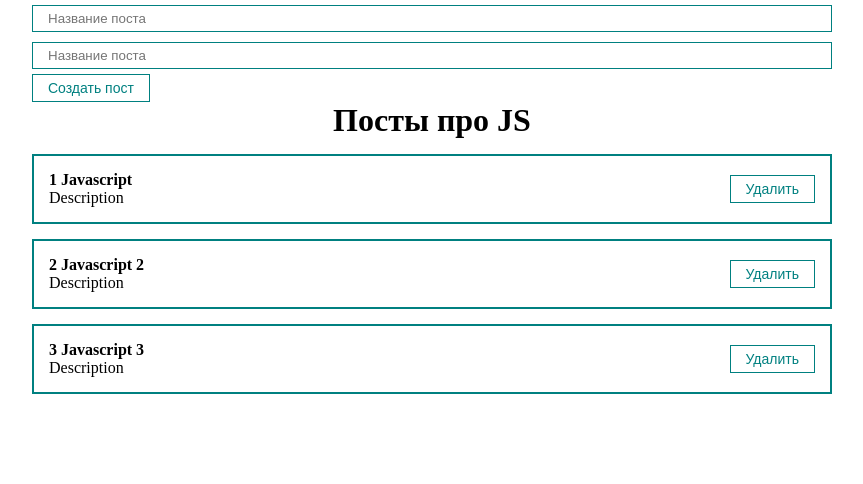
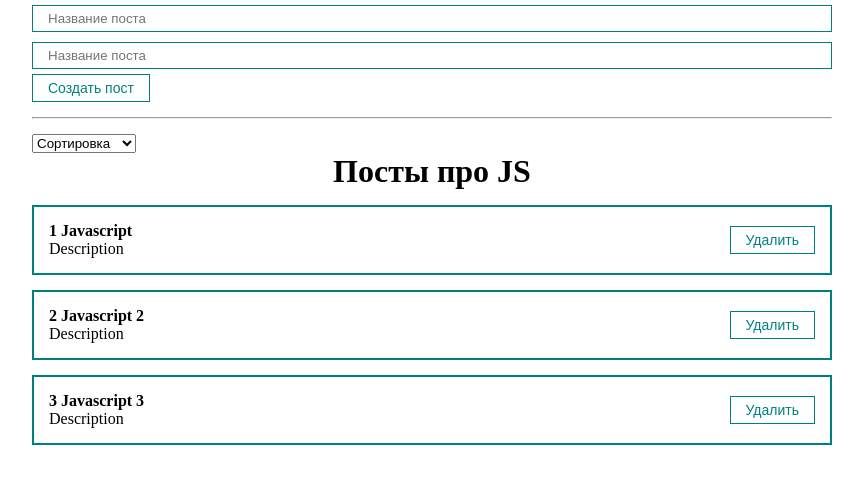
Before and after one commit to Vendifo/reactstart, a React (Create React App) app: page / in a window 1280 px wide. Shown: the top 484 px of the page, without its empty margins (208-1071 px from the left). Built offline with nearby package versions, Linux system fonts and the light colour scheme.

Commit message:
Сортировка постов

```diff
--- a/src/App.js
+++ b/src/App.js
@@ -4,6 +4,7 @@
 import MyInput from "./components/UI/input/MyInput"
 import MyButton from "./components/UI/button/MyButton";
 import PostForm from "./components/PostForm";
+import MySelect from "./components/UI/select/MySelect";
 
 
 function App() {
@@ -14,6 +15,8 @@
 
         ])
 
+        const [selectedSort, setSelectedSort] = useState('')
+
     const createPost = (newPost) => {
         setPosts([...posts, newPost])
     }
@@ -23,11 +26,36 @@
         setPosts(posts.filter (p => p.id !== post.id))
     }
 
+    const sortPosts = (sort) => {
+        setSelectedSort(sort);
+        setPosts([...posts].sort((a , b) =>a[sort].localeCompare(b[sort])))
+    }
+
 
     return (
         <div className="App">
             <PostForm create={createPost} />
-            <PostList remove={removePost} posts={posts} title='Посты про JS'/>
+            <hr style={{margin: '15px 0'}} ></hr>
+            <div>
+                <MySelect
+                    value={selectedSort}
+                    onChange={sortPosts}
+                    defaultValue="Сортировка"
+                    options={[
+                        {value: 'title', name: 'По названию'},
+                        {value: 'body', name: 'По описанию'},
+                    ]}
+                />
+            </div>
+            {posts.length
+                ?
+                <PostList remove={removePost} posts={posts} title='Посты про JS'/>
+                :
+                <h1 style={{textAlign: 'center'}} >
+                    Посты не найдены!
+                </h1>
+            }
+
         </div>
     );
 }
--- /dev/null
+++ b/src/components/UI/select/MySelect.jsx
@@ -0,0 +1,19 @@
+import React from "react";
+
+const MySelect = ({options, defaultValue, value, onChange}) => {
+    return (
+        <select
+            value={value}
+            onChange={event => onChange(event.target.value)}
+        >
+            <option disabled value="">{defaultValue}</option>
+            {options.map(option =>
+                <option key={option.value} value={option.value} >
+                    {option.name}
+                </option>
+                )}
+        </select>
+    )
+}
+
+export default MySelect;
```
